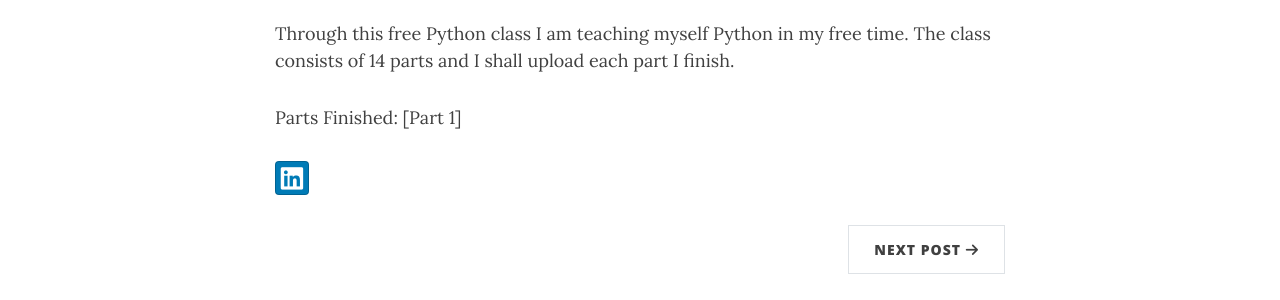
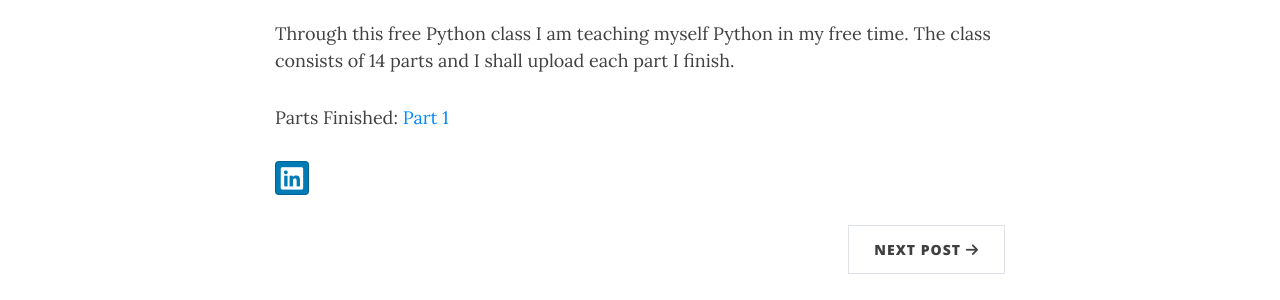
Before and after one commit to gallowayevanengineer/gallowayevanengineer.github.io, a Jekyll site: the page built from _posts/2025-10-13-Python-Projects.md, in a window 1280 px wide and 1272 px high. Shown: the part 717-1017 px from the top of the window. Built offline with Jekyll 4.4.1, drawn with Linux system fonts in a browser that asks for light colours; comment, search, counter and statistics services are not loaded; part of the change alters nothing that is shown.

```diff
--- a/_posts/2025-10-13-Python-Projects.md
+++ b/_posts/2025-10-13-Python-Projects.md
@@ -19,4 +19,4 @@ Started: 10/21/2025
 Through this free Python class I am teaching myself Python in my free time. The class consists of 14 parts and I shall upload each part I finish.
 
 Parts Finished:
-[Part 1]
+[Part 1](/assets/data/Python_Part_1.py)
```
